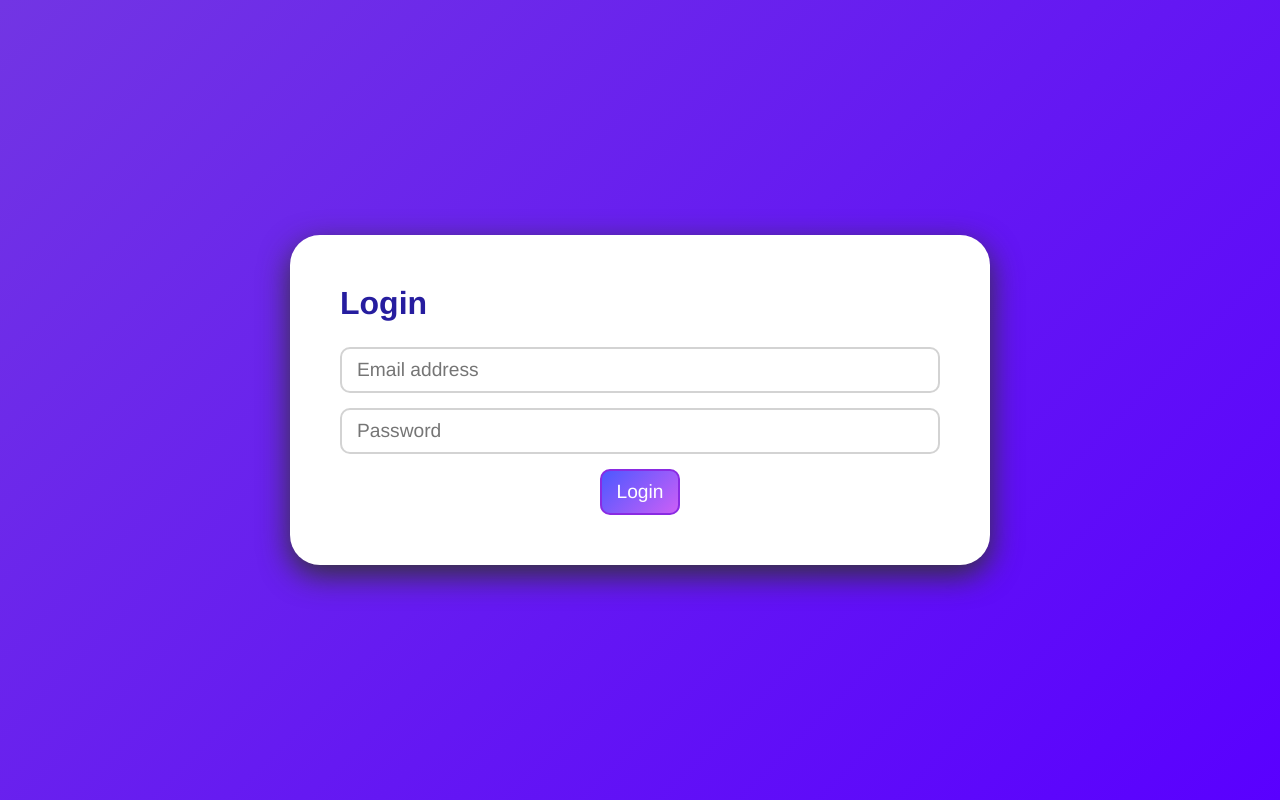
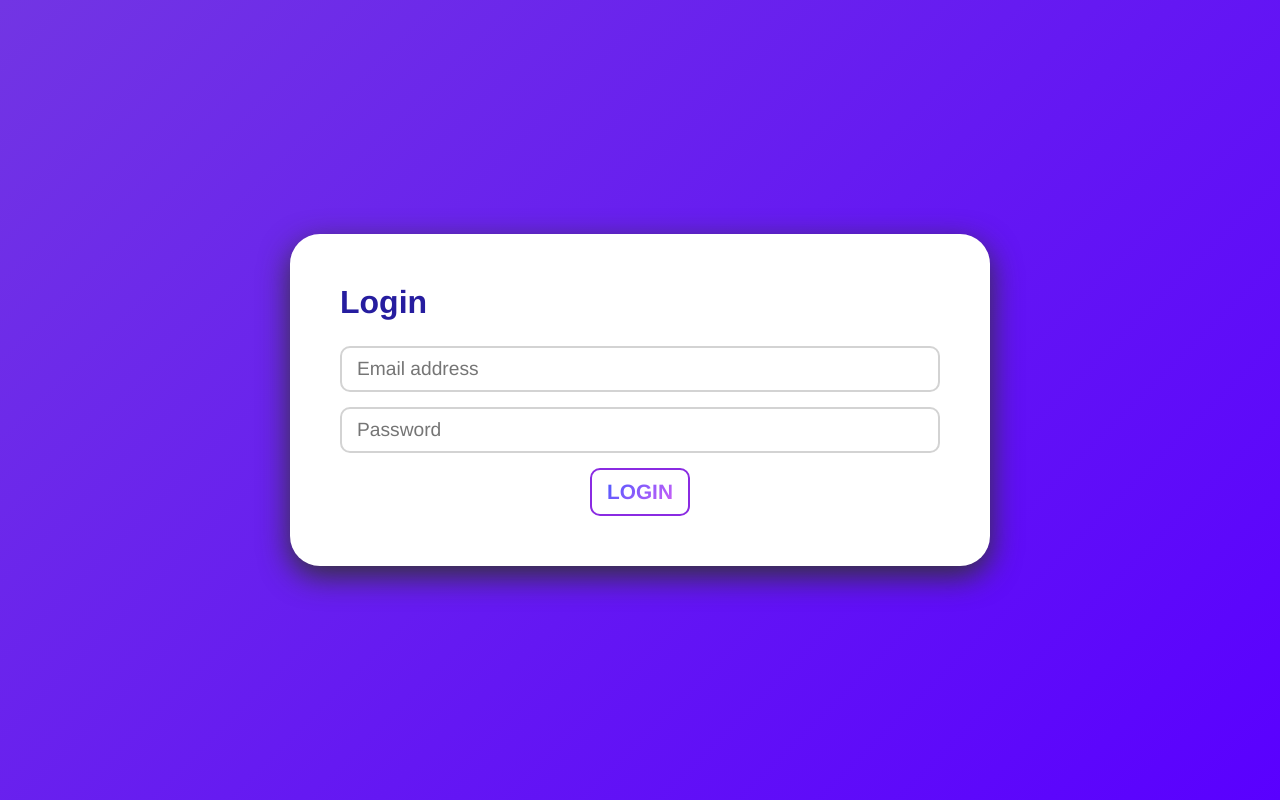
Before and after one commit to probi-im/shared-checklists, a Vue app: page /login in a window 1280 px wide. Built offline with nearby package versions, Linux system fonts and the light colour scheme; no server answers; the database is empty.

Commit message:
updated button styles

```diff
--- a/src/views/Home.vue
+++ b/src/views/Home.vue
@@ -2,7 +2,7 @@
   <div class="home">
     <div class="header">
       <h1>Shared Checklist</h1>
-      <button @click="logout">Logout</button>
+      <button @click="logout"><span>Logout</span></button>
     </div>
 
     <List />
@@ -37,13 +37,33 @@ export default defineComponent({
 .header button {
   margin-left: auto;
   padding: 10px 15px;
-  font-size: 1.2rem;
+  font-size: 1.3rem;
+  font-weight: bold;
+  text-transform: uppercase;
   width: auto;
-  background: linear-gradient(-45deg, hsl(283, 90%, 67%), hsl(236, 100%, 65%));
   color: white;
   border: 2px solid blueviolet;
   border-radius: 10px;
   cursor: pointer;
   outline: none;
+  background-color: transparent;
+
+  span {
+    background: linear-gradient(
+      -45deg,
+      hsl(283, 90%, 67%),
+      hsl(236, 100%, 65%)
+    );
+    background-clip: text;
+    -webkit-text-fill-color: transparent;
+  }
+
+  &:hover {
+    background: linear-gradient(
+      -45deg,
+      hsla(283, 90%, 67%, 0.15),
+      hsl(236, 100%, 65%, 0.15)
+    );
+  }
 }
 </style>
--- a/src/views/Login.vue
+++ b/src/views/Login.vue
@@ -18,7 +18,7 @@
         placeholder="Password"
         required
       />
-      <button type="submit">Login</button>
+      <button type="submit"><span>Login</span></button>
     </form>
   </div>
 </template>
@@ -83,18 +83,34 @@ form {
 
   button {
     padding: 10px 15px;
-    font-size: 1.2rem;
+    font-size: 1.3rem;
+    font-weight: bold;
+    text-transform: uppercase;
     width: auto;
-    background: linear-gradient(
-      -45deg,
-      hsl(283, 90%, 67%),
-      hsl(236, 100%, 65%)
-    );
     color: white;
     border: 2px solid blueviolet;
     border-radius: 10px;
     cursor: pointer;
     outline: none;
+    background-color: transparent;
+
+    span {
+      background: linear-gradient(
+        -45deg,
+        hsl(283, 90%, 67%),
+        hsl(236, 100%, 65%)
+      );
+      background-clip: text;
+      -webkit-text-fill-color: transparent;
+    }
+
+    &:hover {
+      background: linear-gradient(
+        -45deg,
+        hsla(283, 90%, 67%, 0.15),
+        hsl(236, 100%, 65%, 0.15)
+      );
+    }
   }
 }
 </style>
```
